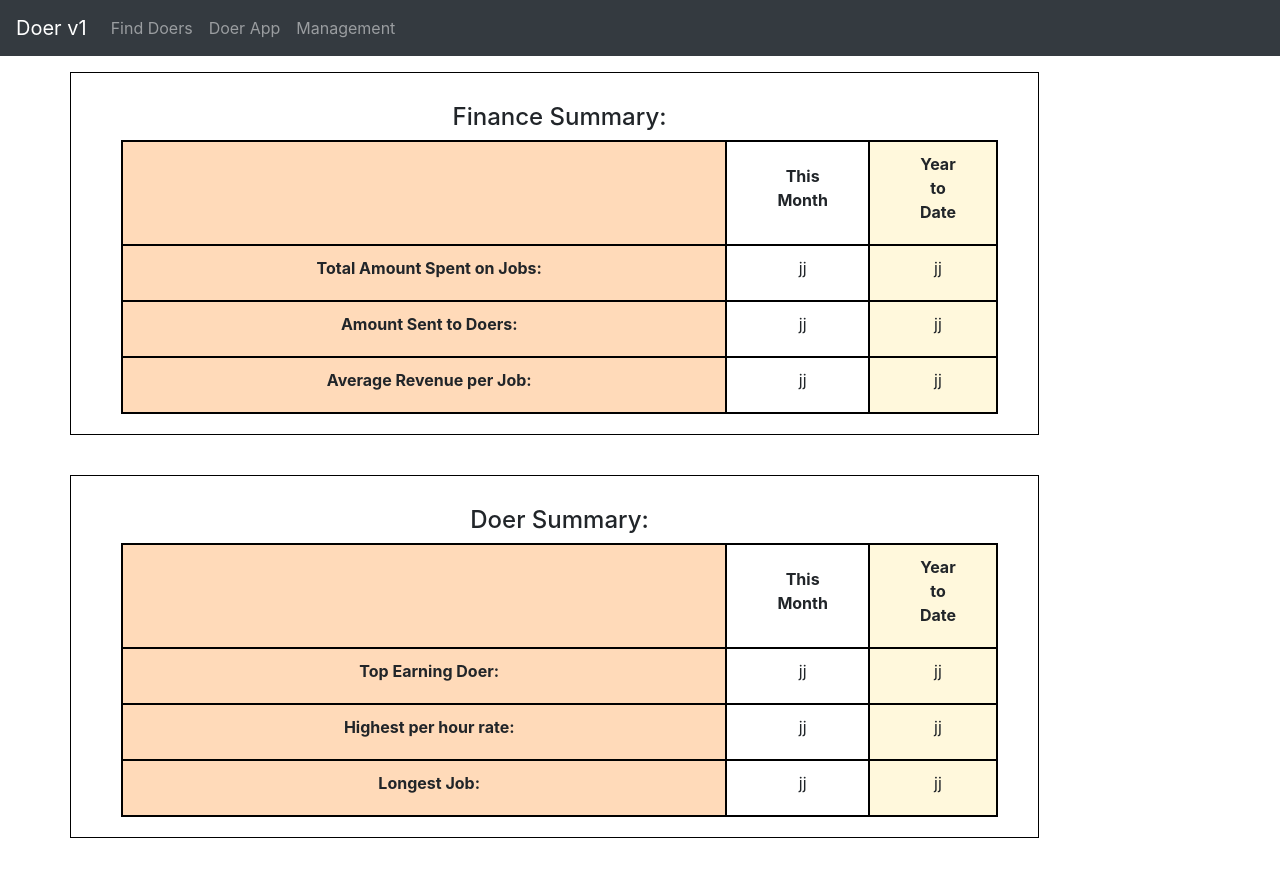
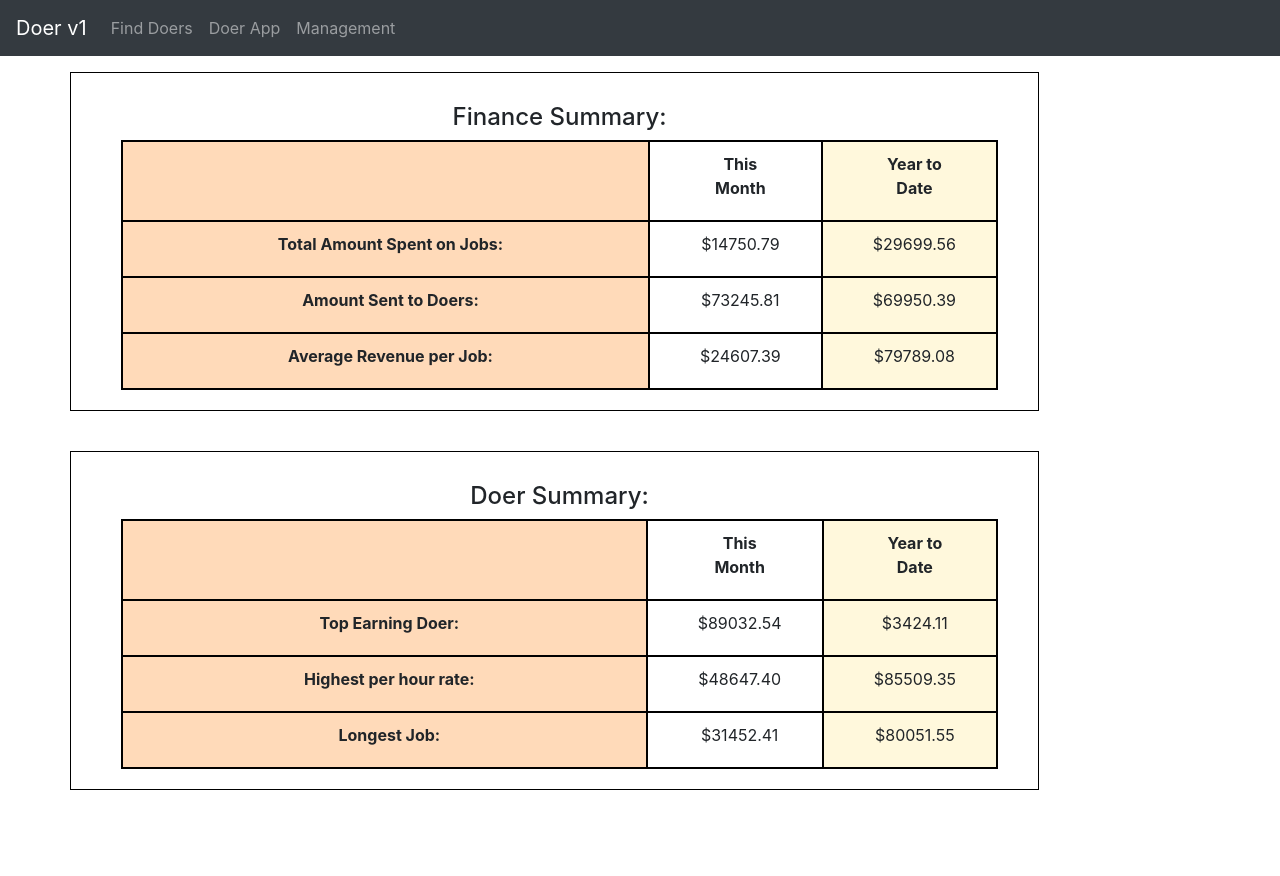
Before and after one commit to fsnooruddin/doer_backend, a React (Create React App) app in the folder doer-product-crud-app/react-crud-web-api/: page /finances in a window 1280 px wide. After the commit the page ends 830 px from the top, so only its background shows below. Built offline with nearby package versions, Linux system fonts and the light colour scheme; no server answers.

Commit message:
adding placeholder numbers in summary

```diff
--- a/doer-product-crud-app/react-crud-web-api/src/components/reservation-finances.component.js
+++ b/doer-product-crud-app/react-crud-web-api/src/components/reservation-finances.component.js
@@ -214,23 +214,23 @@ getJSDateTime(mysqlDateTime)
 
            <tr>
                   <td className="cell-name-highlight">Total Amount Spent on Jobs:</td>
-                  <td className="cell-svcs-highlight">jj </td>
+                  <td className="cell-svcs-highlight">{"$" + (Math.random()*100000).toFixed(2)}</td>
 
-                  <td className="cell-status-highlight">jj</td>
+                  <td className="cell-status-highlight">{"$" + (Math.random()*100000).toFixed(2)}</td>
                 </tr>
 
            <tr>
                   <td className="cell-name-highlight">Amount Sent to Doers:</td>
-                  <td className="cell-svcs-highlight">jj </td>
+                  <td className="cell-svcs-highlight">{"$" + (Math.random()*100000).toFixed(2)}</td>
 
-                  <td className="cell-status-highlight">jj</td>
+                  <td className="cell-status-highlight">{"$" + (Math.random()*100000).toFixed(2)}</td>
                 </tr>
 
            <tr>
                   <td className="cell-name-highlight">Average Revenue per Job:</td>
-                  <td className="cell-svcs-highlight">jj </td>
+                  <td className="cell-svcs-highlight">{"$" + (Math.random()*100000).toFixed(2)}</td>
 
-                  <td className="cell-status-highlight">jj</td>
+                  <td className="cell-status-highlight">{"$" + (Math.random()*100000).toFixed(2)}</td>
                 </tr>
           </table>
         </div>
@@ -244,6 +244,7 @@ getJSDateTime(mysqlDateTime)
          <div className="finance-table">
           <table className="finance-summary-table">
 
+           <tbody>
             <tr>
                   <td className="cell-name-highlight"></td>
                   <th className="cell-svcs-highlight">This Month</th>
@@ -255,24 +256,25 @@ getJSDateTime(mysqlDateTime)
 
            <tr>
                   <td className="cell-name-highlight">Top Earning Doer:</td>
-                  <td className="cell-svcs-highlight">jj </td>
+                  <td className="cell-svcs-highlight">{"$" + (Math.random()*100000).toFixed(2)}</td>
 
-                  <td className="cell-status-highlight">jj</td>
+                  <td className="cell-status-highlight">{"$" + (Math.random()*100000).toFixed(2)}</td>
                 </tr>
 
            <tr>
                   <td className="cell-name-highlight">Highest per hour rate:</td>
-                  <td className="cell-svcs-highlight">jj </td>
+                  <td className="cell-svcs-highlight">{"$" + (Math.random()*100000).toFixed(2)}</td>
 
-                  <td className="cell-status-highlight">jj</td>
+                  <td className="cell-status-highlight">{"$" + (Math.random()*100000).toFixed(2)}</td>
                 </tr>
 
            <tr>
                   <td className="cell-name-highlight">Longest Job:</td>
-                  <td className="cell-svcs-highlight">jj </td>
+                  <td className="cell-svcs-highlight">{"$" + (Math.random()*100000).toFixed(2)}</td>
 
-                  <td className="cell-status-highlight">jj</td>
+                  <td className="cell-status-highlight">{"$" + (Math.random()*100000).toFixed(2)}</td>
                 </tr>
+            </tbody>
           </table>
         </div>
         </div>
```
